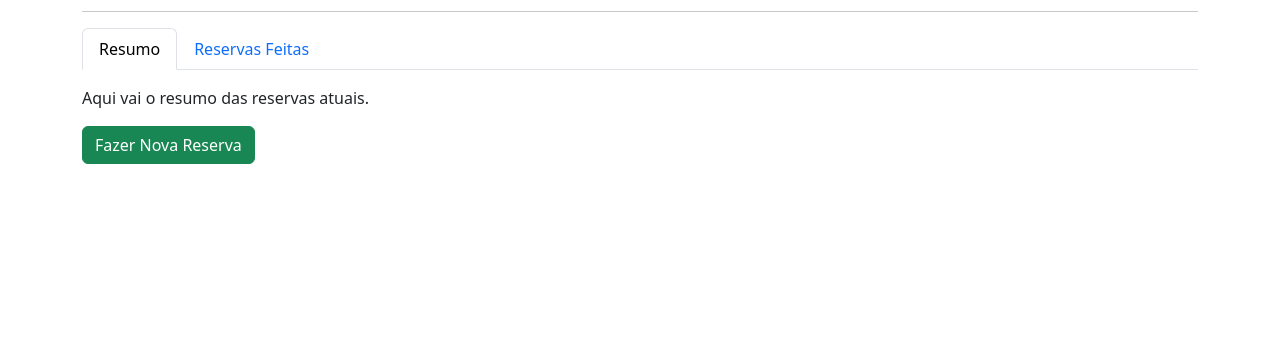
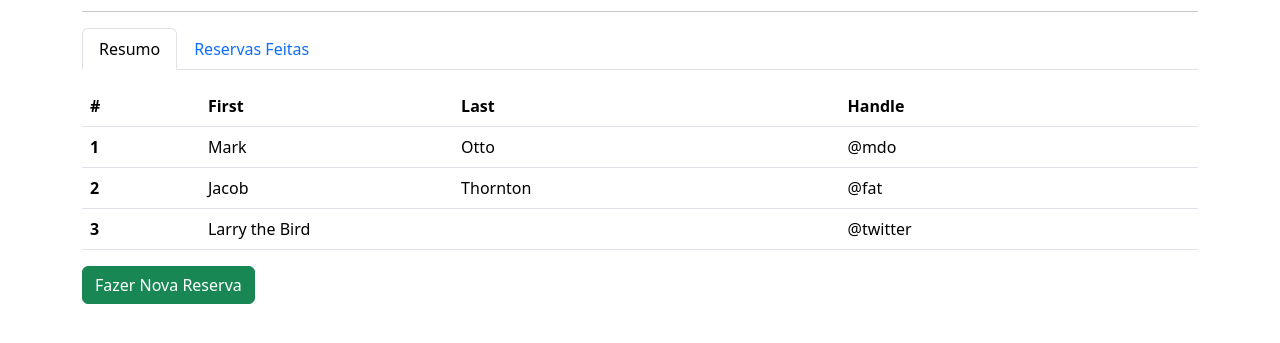
Before and after one commit to cjon-gomes/Projeto_Park, a plain HTML site: page resumoResevar.html in a window 1280 px wide. Shown: the part 101-444 px from the top of the page. Drawn offline with nearby package versions, Linux system fonts and the light colour scheme.

Commit message:
commit_tabela

```diff
--- a/resumoResevar.html
+++ b/resumoResevar.html
@@ -22,7 +22,35 @@
         </ul>
         <div class="tab-content">
           <div class="tab-pane fade show active mt-3" id="resumo">
-            <p>Aqui vai o resumo das reservas atuais.</p>
+            <table class="table">
+  <thead>
+    <tr>
+      <th scope="col">#</th>
+      <th scope="col">First</th>
+      <th scope="col">Last</th>
+      <th scope="col">Handle</th>
+    </tr>
+  </thead>
+  <tbody>
+    <tr>
+      <th scope="row">1</th>
+      <td>Mark</td>
+      <td>Otto</td>
+      <td>@mdo</td>
+    </tr>
+    <tr>
+      <th scope="row">2</th>
+      <td>Jacob</td>
+      <td>Thornton</td>
+      <td>@fat</td>
+    </tr>
+    <tr>
+      <th scope="row">3</th>
+      <td colspan="2">Larry the Bird</td>
+      <td>@twitter</td>
+    </tr>
+  </tbody>
+</table>
             <a type="button" class="btn btn-success" data-bs-toggle="tab" href="resumoResevar.html">Fazer Nova Reserva</a>
           </div>
           <div class="tab-pane fade mt-3" id="feitas">
```
